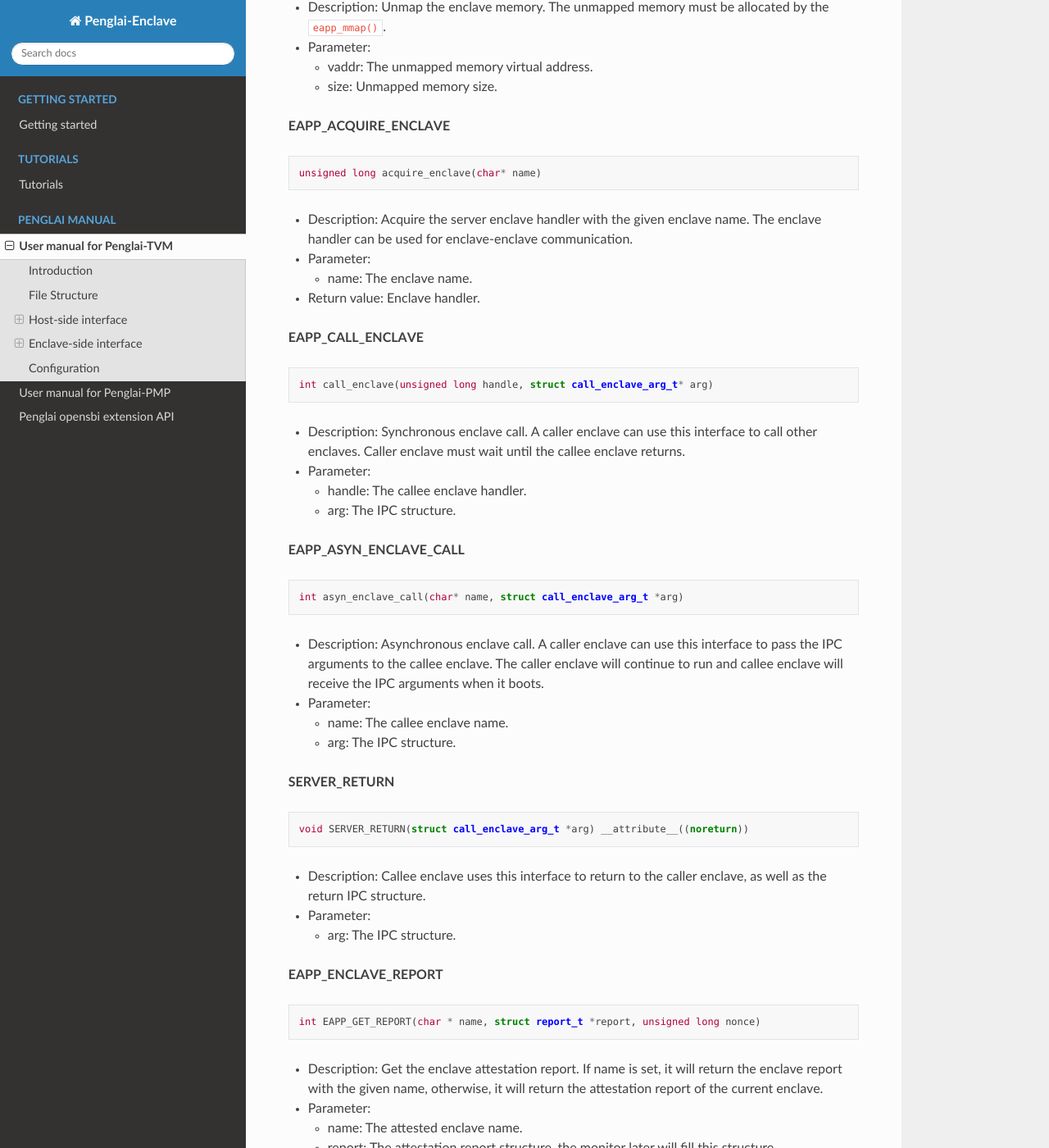
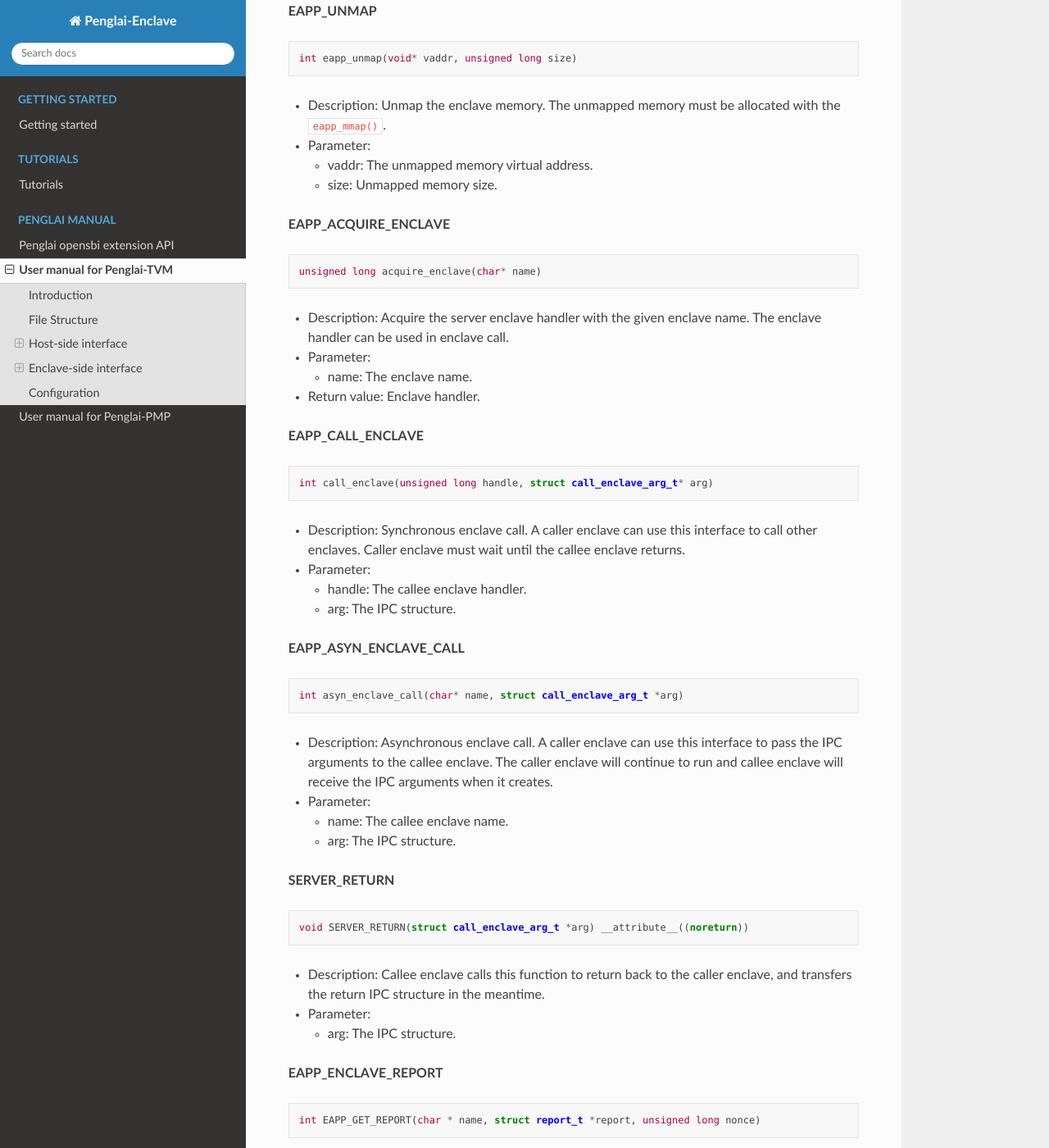
Before and after one commit to Penglai-Enclave/Penglai-doc, a Sphinx documentation site: the page built from source/Penglai-manual/User-Manual-TVM.md, in a window 1280 px wide and 1400 px high, scrolled down 7727 px. Shown: the whole window at 82% size. Built offline with Sphinx 7.4.7 and the Read the Docs theme 2.0.0, drawn with Linux system fonts in a browser that asks for light colours; some of the changed text lies outside the part shown.

Commit message:
minor in manual and getting started

````diff
--- /dev/null
+++ b/source/Getting-started/Running-Penglai-PMP-with-QEMU.rst
@@ -0,0 +1,5 @@
+Running Penglai-PMP with QEMU
+==============================
+More details can be found `here <https://github.com/Penglai-Enclave/Penglai-Enclave-sPMP>`_.
+
+We will refine this doc soon.
--- a/source/Penglai-manual/User-Manual-TVM.md
+++ b/source/Penglai-manual/User-Manual-TVM.md
@@ -2,9 +2,9 @@
 
 ### Introduction
 
-This doc introduces how to create an enclave in the Penglai-TVM, including the configuration of enclave parameters, the usage of enclave-related/host-related interfaces, etc.
+This doc introduces how to create or customize an enclave in the Penglai-TVM, such as how to configure the enclave parameters and what is the usage of each enclave-side/host-side interface, etc.
 
-Penglai-TVM is a pure software enclave design on RISC-V, which realizes fine-grained and scalable enclave management.
+Penglai-TVM is a scalable enclave system on RISC-V, which realizes the fine-grained and scalable memory management. We leverage the RISC-V feature: Trap Virtual Memory to implement the Guard Page Table with pure software design. More details of Guard Page Table can be found in our OSDI paper: "Scalable memory protection in PENGLAI Enclave".
 
 ### File Structure
 
@@ -61,7 +61,7 @@
   int PLenclave_run(struct PLenclave *PLenclave)
   ```
 
-  +  Description: Run the enclave.
+  + Description: Run an enclave, this function will not return unless (1) enclave is finished, stopped or destroyed, (2) enclave triggers an ocall which needs to be handled in the user mode (host).
   + Parameter:
     + PLenclave: Enclave structure used in the host program.
 
@@ -102,7 +102,7 @@
   int PLenclave_destroy(struct PLenclave *PLenclave)
   ```
 
-  + Description: Destroy an enclave.  The host can destroy a running enclave compulsorily, e.g., when receiving a kill signal. DoS attacks are out of scope.
+  + Description: Destroy an enclave. The host can destroy a running enclave compulsorily, e.g., when receiving a kill signal. DoS attacks are out of scope.
   + Parameter:
     + PLenclave: Enclave structure used in the host program.
 
@@ -173,10 +173,10 @@
 int PLenclave_set_rerun_arg(struct PLenclave *enclave, int rerun_reason)
 ```
 
-+ Description: Set enclave re-run reason.
++ Description: Set the enclave re-run cause in its parameter.
 + Parameter:
   + enclave: Enclave structure used in the host program.
-  + rerun_reason: enclave re-run reason.
+  + rerun_reason: The enlcave re-run cause.
 
 ##### Shared memory
 
@@ -272,7 +272,7 @@
 
 ### Enclave-side interface
 
-#### Libc interface
+#### Libc supported
 
 We have integrated the `musl libc`into the enclave-side library. It can support several unmodified libc interfaces:
 
@@ -321,7 +321,7 @@
 void* eapp_mmap(void* vaddr, unsigned long size)
 ```
 
-+ Description: Allocate the enclave memory and map it in the enclave VA space. These memory can be used as the relay/schrodinger pages (zero-copy communication between enclaves).
++ Description: Allocate the enclave memory and map it in the enclave VA space. These memory can be used as the relay pages in enclave (zero-copy communication between enclaves).
 + Parameter:
   + vaddr: Must set NULL in the current version.
   + size: Memory mapping size
@@ -333,7 +333,7 @@
 int eapp_unmap(void* vaddr, unsigned long size)
 ```
 
-+ Description: Unmap the enclave memory. The unmapped memory must be allocated by the `eapp_mmap()`.
++ Description: Unmap the enclave memory. The unmapped memory must be allocated with the `eapp_mmap()`.
 + Parameter:
   + vaddr: The unmapped memory virtual address.
   + size: Unmapped memory size.
@@ -344,7 +344,7 @@
 unsigned long acquire_enclave(char* name)
 ```
 
-+ Description: Acquire the server enclave handler with the given enclave name. The enclave handler can be used for enclave-enclave communication.
++ Description: Acquire the server enclave handler with the given enclave name. The enclave handler can be used in enclave call.
 + Parameter:
   + name: The enclave name.
 + Return value: Enclave handler.
@@ -366,7 +366,7 @@
 int asyn_enclave_call(char* name, struct call_enclave_arg_t *arg)
 ```
 
-+ Description: Asynchronous enclave call. A caller enclave can use this interface to pass the IPC arguments to the callee enclave. The caller enclave will continue to run and callee enclave will receive the IPC arguments when it boots.
++ Description: Asynchronous enclave call. A caller enclave can use this interface to pass the IPC arguments to the callee enclave. The caller enclave will continue to run and callee enclave will receive the IPC arguments when it creates.
 + Parameter:
   + name: The callee enclave name.
   + arg: The IPC structure.
@@ -377,7 +377,7 @@
 void SERVER_RETURN(struct call_enclave_arg_t *arg) __attribute__((noreturn))
 ```
 
-+ Description: Callee enclave uses this interface to return to the caller enclave, as well as the return IPC structure.
++ Description: Callee enclave calls this function to return back to the caller enclave, and transfers the return IPC structure in the meantime.
 + Parameter:
   + arg: The IPC structure.
 
--- a/source/index.rst
+++ b/source/index.rst
@@ -45,6 +45,6 @@
    :maxdepth: 1
    :caption: Penglai manual
 
+   Penglai-manual/Penglai-Opensbi-Extension-API
    Penglai-manual/User-Manual-TVM
    Penglai-manual/User-Manual-PMP
-   Penglai-manual/Penglai-Opensbi-Extension-API
````
Also changed, not shown: other parts of source/Penglai-manual/User-Manual-TVM.md (+4 -4 lines), source/Getting-started/intro.rst (+8 -1 lines).
